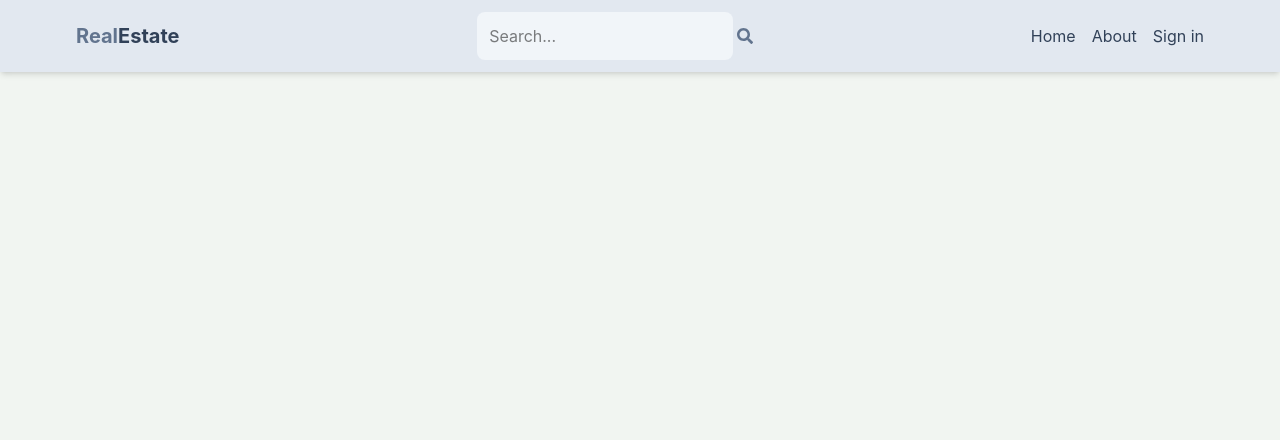
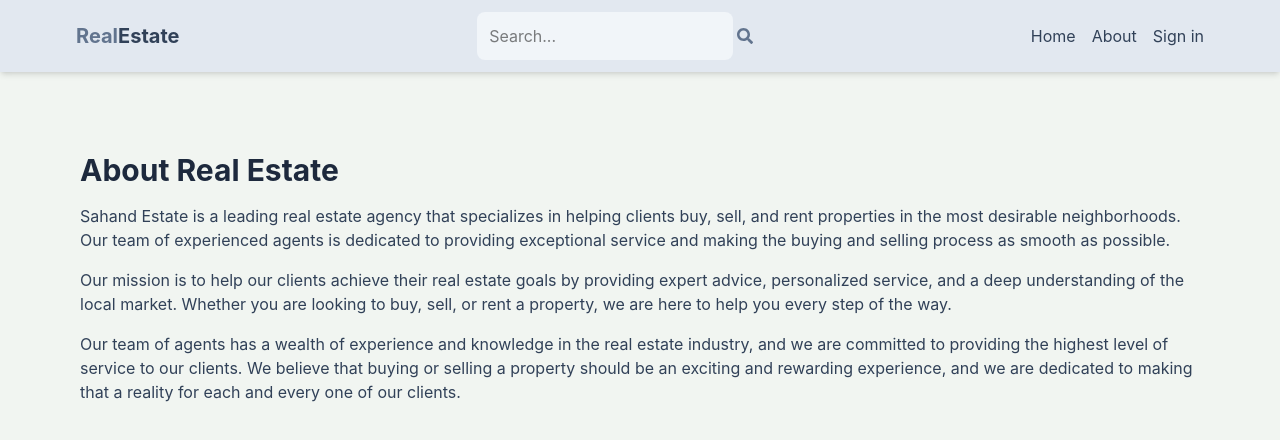
Before and after one commit to MeerabShahid18/mern-estate, a React (Vite) app in the folder client/: page /about in a window 1280 px wide. Shown: the top 440 px of the page. Built offline with nearby package versions, Linux system fonts and the light colour scheme; no server answers.

Commit message:
Complete about page

```diff
--- a/client/index.html
+++ b/client/index.html
@@ -4,7 +4,7 @@
     <meta charset="UTF-8" />
     <link rel="icon" type="image/svg+xml" href="/vite.svg" />
     <meta name="viewport" content="width=device-width, initial-scale=1.0" />
-    <title>client</title>
+    <title>Real Estate</title>
   </head>
   <body>
     <div id="root"></div>
--- a/client/src/pages/About.jsx
+++ b/client/src/pages/About.jsx
@@ -2,8 +2,13 @@
 
 export default function About() {
   return (
-    <div>
-
+    <div className='py-20 px-4 max-w-6xl mx-auto'>
+      <h1 className='text-3xl font-bold mb-4 text-slate-800'>About Real Estate</h1>
+      <p className='mb-4 text-slate-700'>Sahand Estate is a leading real estate agency that specializes in helping clients buy, sell, and rent properties in the most desirable neighborhoods. Our team of experienced agents is dedicated to providing exceptional service and making the buying and selling process as smooth as possible.</p>
+      <p className='mb-4 text-slate-700'>
+      Our mission is to help our clients achieve their real estate goals by providing expert advice, personalized service, and a deep understanding of the local market. Whether you are looking to buy, sell, or rent a property, we are here to help you every step of the way.
+      </p>
+      <p className='mb-4 text-slate-700'>Our team of agents has a wealth of experience and knowledge in the real estate industry, and we are committed to providing the highest level of service to our clients. We believe that buying or selling a property should be an exciting and rewarding experience, and we are dedicated to making that a reality for each and every one of our clients.</p>
     </div>
   )
 }
```
